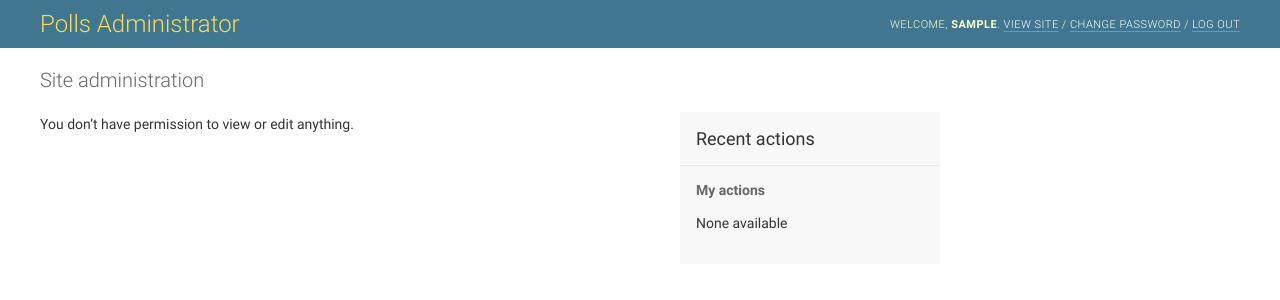
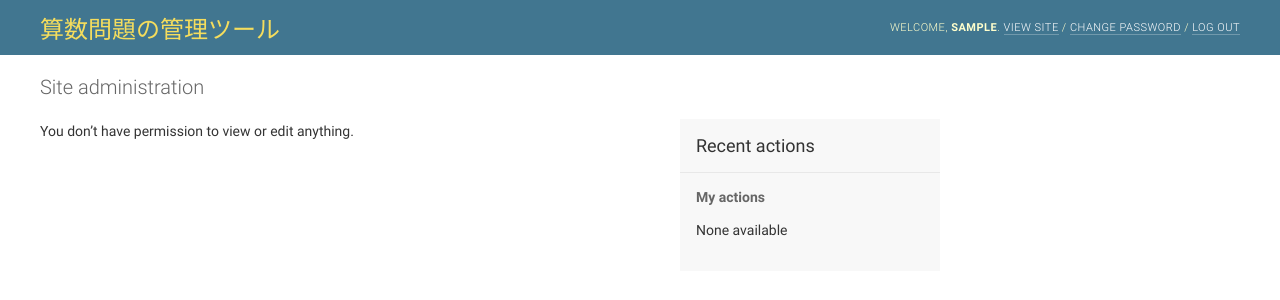
Before and after one commit to u-masao/math-exercise-generator, a Django app: page /admin/ in a window 1280 px wide. Shown: the top 300 px of the page. Run offline with Django 3.2, Linux system fonts and the light colour scheme; the visitor is signed in with stand-in values (Sample User, id 1); data comes from the database, SQL or seed files in the repository; data that the repository does not hold is empty.

Commit message:
[update] admin page title

```diff
--- a/math_exercise/templates/admin/base_site.html
+++ b/math_exercise/templates/admin/base_site.html
@@ -3,7 +3,7 @@
 {% block title %}{{ title }} | {{ site_title|default:_('Django site admin') }}{% endblock %}
 
 {% block branding %}
-<h1 id="site-name"><a href="{% url 'admin:index' %}"> Polls Administrator </a></h1>
+<h1 id="site-name"><a href="{% url 'admin:index' %}"> 算数問題の管理ツール </a></h1>
 {% endblock %}
 
 {% block nav-global %}{% endblock %}
```
